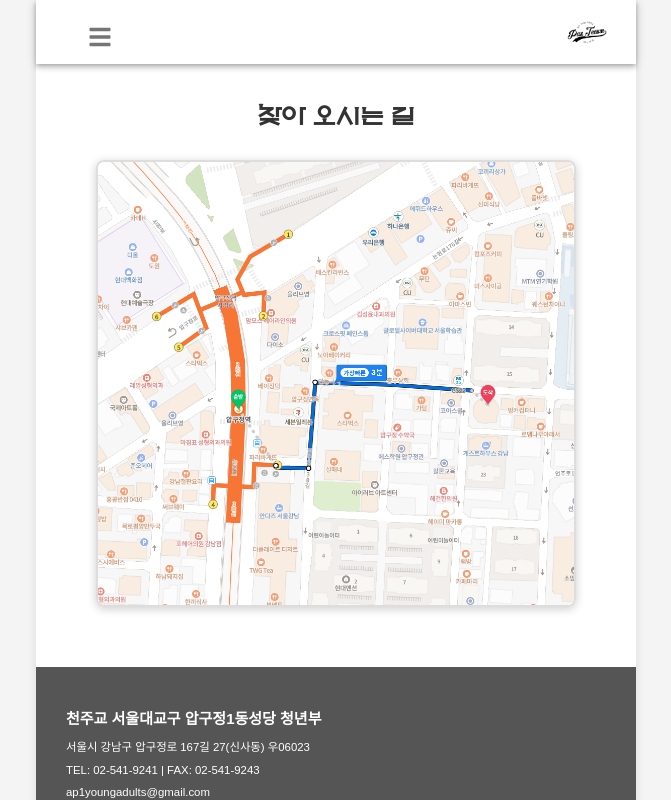
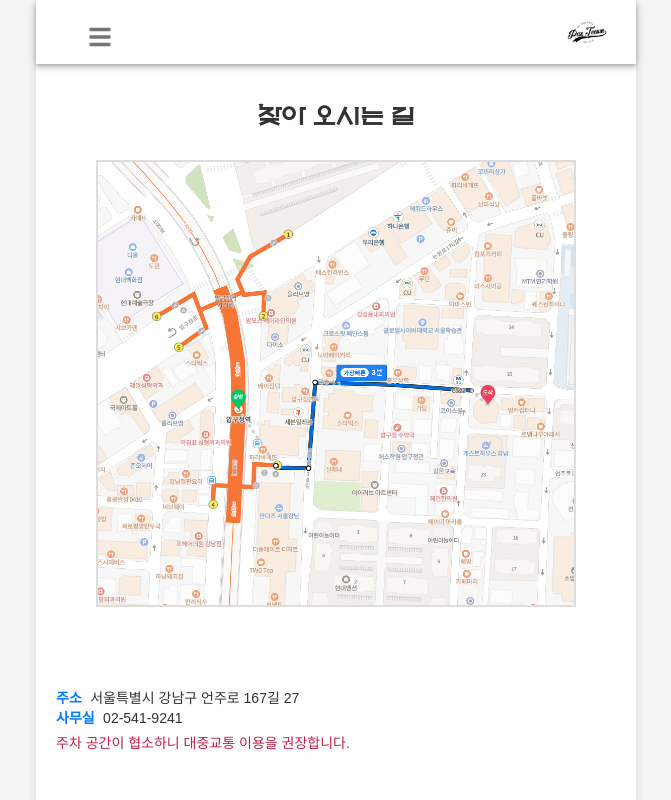
Before and after one commit to francisBae/ap1-youth-prj, a React (Vite) app: page /location in a window 1280 px wide. Shown: the top 800 px of the page, without its empty margins (304-975 px from the left). Built offline with nearby package versions, Linux system fonts and the light colour scheme; a web font is replaced by a local one.

Commit message:
[ADD] contact info 수정

```diff
--- /dev/null
+++ b/src/components/ContactInfo.tsx
@@ -0,0 +1,43 @@
+// src/components/ContactInfo.tsx
+
+import React from 'react';
+import styled from 'styled-components';
+
+const Container = styled.div`
+	max-width: 600px; /* 최대 너비 600px */
+	margin: 30px auto; /* 상하 여백 및 중앙 정렬 */
+	padding: 20px; /* 패딩 추가 */
+`;
+
+const StyledText = styled.span`
+	color: #007bff; /* 파란색 */
+	font-weight: bold; /* 글자 두껍게 */
+	font-size: 14px;
+	margin-right: 4px;
+`;
+
+const StyledPlainText = styled.span`
+	font-size: 14px;
+`;
+
+const ParkingInfo = styled.p`
+	color: #c51f45; /* 붉은 톤 */
+	margin: 5px 0; /* 여백 조정 */
+	font-size: 14px;
+`;
+
+const ContactInfo: React.FC = () => {
+	return (
+		<Container>
+			<p>
+				<StyledText>주소</StyledText> <StyledPlainText>서울특별시 강남구 언주로 167길 27</StyledPlainText>
+			</p>
+			<p>
+				<StyledText>사무실</StyledText> <StyledPlainText>02-541-9241</StyledPlainText>
+			</p>
+			<ParkingInfo>주차 공간이 협소하니 대중교통 이용을 권장합니다.</ParkingInfo>
+		</Container>
+	);
+};
+
+export default ContactInfo;
--- a/src/components/LocationMap.tsx
+++ b/src/components/LocationMap.tsx
@@ -18,8 +18,8 @@
 	max-width: 800px; /* 최대 너비 설정 */
 	height: auto; /* 비율 유지 */
 	border: 2px solid #ddd; /* 기본 테두리 스타일 */
-	border-radius: 8px; /* 모서리 둥글게 */
-	box-shadow: 0 2px 10px rgba(0, 0, 0, 0.2); /* 음영 효과 */
+	//border-radius: 8px; /* 모서리 둥글게 */
+	//box-shadow: 0 2px 10px rgba(0, 0, 0, 0.2); /* 음영 효과 */
 	transition: transform 0.3s ease; /* 호버 효과를 위한 트랜지션 */
 
 	&:hover {
--- a/src/layouts/Header.tsx
+++ b/src/layouts/Header.tsx
@@ -91,9 +91,14 @@
 	background-color: rgb(85, 85, 85); /* 소메뉴 배경색 */
 	padding: 0; /* 패딩 제거 */
 	width: 100%;
-	transform: ${({ isOpen }) => (isOpen ? 'scaleY(1)' : 'scaleY(0)')}; /* 펼쳐지는 효과 */
-	transform-origin: top; /* 위쪽에서부터 확장 */
-	transition: max-height 0.3s ease, transform 0.3s ease; /* 애니메이션 효과 */
+	//transform: ${({ isOpen }) => (isOpen ? 'scaleY(1)' : 'scaleY(0)')}; /* 펼쳐지는 효과 */
+	//transform-origin: top; /* 위쪽에서부터 확장 */
+	//max-height: ${({ isOpen }) => (isOpen ? '200px' : '0')}; /* 필요에 따라 높이 조정 */
+
+	//transition: max-height 0.3s ease, transform 0.3s ease; /* 애니메이션 효과 */
+	//overflow: hidden; /* 내용이 넘칠 경우 숨기기 */
+	opacity: ${({ isOpen }) => (isOpen ? 1 : 0)}; /* 슬라이드 효과를 위한 투명도 조정 */
+
 	max-height: ${({ isOpen }) => (isOpen ? '200px' : '0')}; /* 필요에 따라 높이 조정 */
 	overflow: hidden; /* 내용이 넘칠 경우 숨기기 */
 `;
--- a/src/layouts/Layout.tsx
+++ b/src/layouts/Layout.tsx
@@ -3,6 +3,7 @@
 import Header from './Header';
 import Footer from './Footer';
 import styled from 'styled-components';
+// import TopButton from './TopButton';
 
 const Container = styled.div`
 	max-width: 600px;
@@ -19,7 +20,7 @@
 			<Outlet /> {/* 중첩된 라우트를 여기에 렌더링 */}
 			{/* </main> */}
 			<Footer />
-			{/* </div> */}
+			{/* <TopButton /> */}
 		</Container>
 	);
 };
--- a/src/pages/LocationPage.tsx
+++ b/src/pages/LocationPage.tsx
@@ -1,11 +1,12 @@
 import React from 'react';
 import LocationMap from '@/components/LocationMap';
+import ContactInfo from '@/components/ContactInfo';
 
 const MainPage: React.FC = () => {
 	return (
 		<div style={{ marginTop: '-20px' }}>
 			<LocationMap />
-			{/* 추가적인 콘텐츠를 여기에 추가할 수 있습니다. */}
+			<ContactInfo />
 		</div>
 	);
 };
```
Also changed, not shown: src/components/atoms/icons/TopArrow.tsx (added, +11 -0 lines), src/layouts/TopButton.tsx (added, +70 -0 lines).
